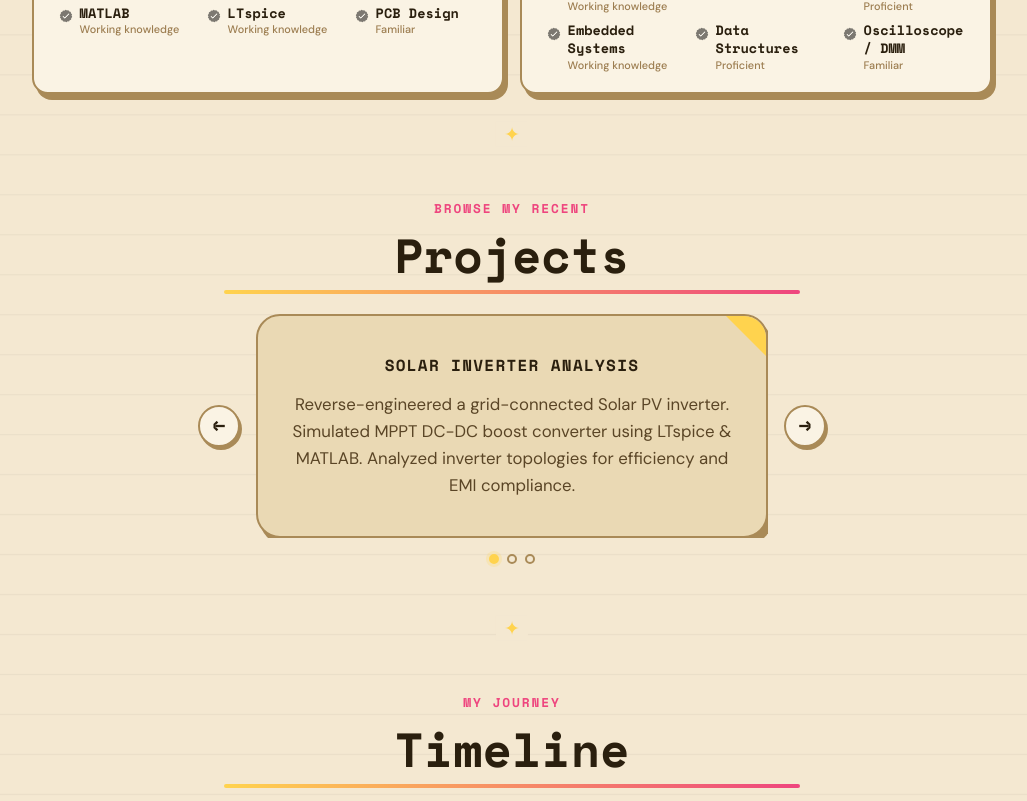
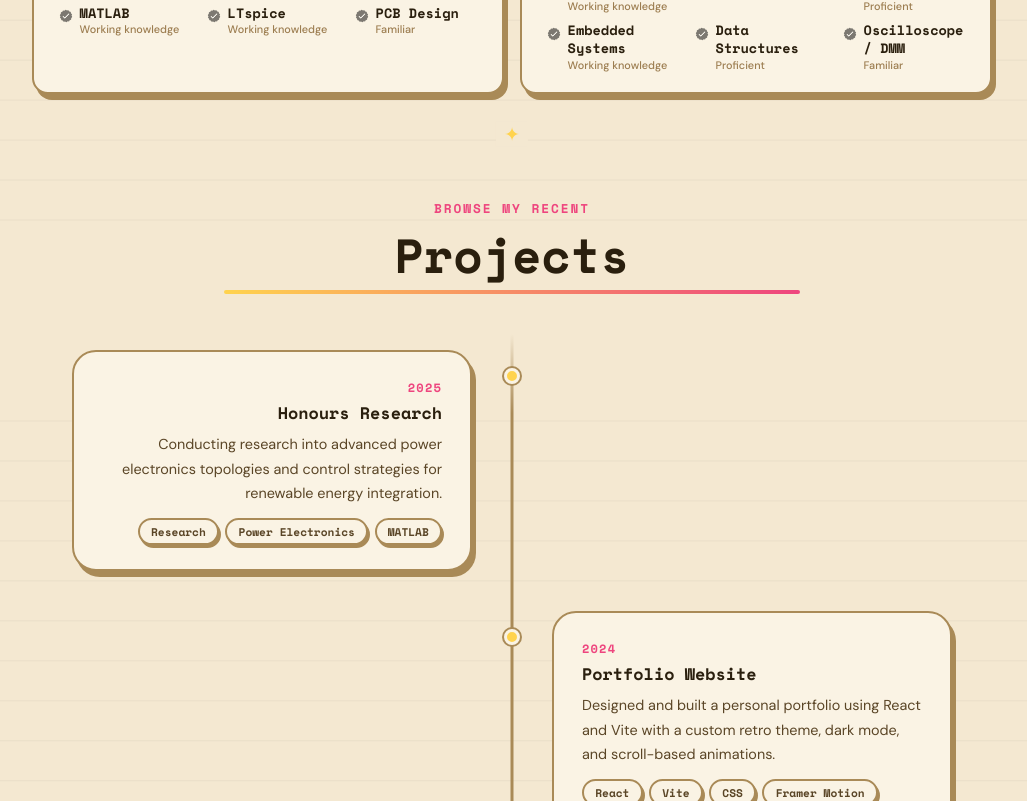
Before and after one commit to unholypot/about-me-react, a React (Vite) app: page / in a window 1280 px wide. Shown: the part 1699-2500 px from the top of the page, without its empty margins (128-1155 px from the left). Built offline with nearby package versions, Linux system fonts and the light colour scheme.

Commit message:
inshallah5

```diff
--- a/src/App.jsx
+++ b/src/App.jsx
@@ -3,7 +3,6 @@ import Navbar from "./components/Navbar.jsx";
 import Profile from "./components/Profile.jsx";
 import About from "./components/About.jsx";
 import Experience from "./components/Experience.jsx";
-import Projects from "./components/Projects.jsx";
 import Timeline from "./components/Project_timeline.jsx";
 import Contact from "./components/Contact.jsx";
 import Footer from "./components/Footer.jsx";
@@ -41,7 +40,6 @@ function App() {
       <Profile />
       <About />
       <Experience />
-      <Projects />
       <Timeline />
       <Contact />
       <Footer />
--- a/src/components/Navbar.jsx
+++ b/src/components/Navbar.jsx
@@ -8,7 +8,6 @@ function Navbar({toggleDarkMode, menuOpen, toggleMenu }) {
             <li><a href="#about">About</a></li>
             <li><a href="#experience">Skills &amp; Tools</a></li>
             <li><a href="#projects">Projects</a></li>
-            <li><a href="#timeline">Timeline</a></li>
             <li><a href="#contact">Contact</a></li>
           </ul>
           <button
@@ -62,7 +61,6 @@ function Navbar({toggleDarkMode, menuOpen, toggleMenu }) {
             <li><a href="#about" onClick={toggleMenu}>About</a></li>
             <li><a href="#experience" onClick={toggleMenu}>Skills &amp; Tools</a></li>
             <li><a href="#projects" onClick={toggleMenu}>Projects</a></li>
-            <li><a href="#timeline" onClick={toggleMenu}>Timeline</a></li>
             <li><a href="#contact" onClick={toggleMenu}>Contact</a></li>
           </div>
         </div>
--- a/src/components/Project_timeline.jsx
+++ b/src/components/Project_timeline.jsx
@@ -55,17 +55,17 @@ const timelineEntries = [
 function Timeline() {
   return (
     <motion.section
-      id="timeline"
+      id="projects"
       variants={staggerContainer(0.15)}
       initial="hidden"
       whileInView="visible"
       viewport={defaultViewport}
     >
       <motion.p className="section__text__p1" variants={fadeUp}>
-        My Journey
+        Browse My Recent
       </motion.p>
       <motion.h1 className="title" variants={fadeUp}>
-        Timeline
+        Projects
       </motion.h1>
 
       <motion.div className="timeline" variants={fadeUp}>
--- a/src/components/Projects.jsx
+++ /dev/null
@@ -1,142 +0,0 @@
-import { useState } from "react";
-import { motion, AnimatePresence } from "framer-motion";
-import { fadeUp, staggerContainer, defaultViewport } from "../utils/motion";
-
-const projects = [
-  {
-    title: "Solar Inverter Analysis",
-    description:
-      "Reverse-engineered a grid-connected Solar PV inverter. Simulated MPPT DC-DC boost converter using LTspice & MATLAB. Analyzed inverter topologies for efficiency and EMI compliance.",
-  },
-  {
-    title: "Elevator System Simulation",
-    description:
-      "Built a multi-component elevator simulator in C for Linux using POSIX shared memory, multithreading, and TCP/IP sockets. Implemented a floor scheduling algorithm with safety-critical MISRA C standards.",
-  },
-  {
-    title: "C# Mission Planner",
-    description:
-      "Developed a text-based mission planner in C# (.NET 6.0) with a menu-driven interface. Implemented pathfinding to determine the shortest and safest route through a grid-based map with obstacles.",
-  },
-];
-
-const prefersReducedMotion =
-  typeof window !== "undefined" &&
-  window.matchMedia("(prefers-reduced-motion: reduce)").matches;
-
-const cardVariants = {
-  enter: (direction) =>
-    prefersReducedMotion
-      ? { opacity: 0 }
-      : { x: direction > 0 ? 200 : -200, opacity: 0, scale: 0.95 },
-  center: prefersReducedMotion
-    ? { opacity: 1 }
-    : { x: 0, opacity: 1, scale: 1 },
-  exit: (direction) =>
-    prefersReducedMotion
-      ? { opacity: 0 }
-      : { x: direction > 0 ? -200 : 200, opacity: 0, scale: 0.95 },
-};
-
-const cardTransition = prefersReducedMotion
-  ? { duration: 0.01 }
-  : { duration: 0.35, ease: [0.25, 0.1, 0.25, 1] };
-
-const swipeThreshold = 50;
-
-function Projects() {
-  const [[activeIndex, direction], setActiveIndex] = useState([0, 0]);
-
-  const paginate = (newDirection) => {
-    setActiveIndex(([prev]) => {
-      let next = prev + newDirection;
-      if (next < 0) next = projects.length - 1;
-      if (next >= projects.length) next = 0;
-      return [next, newDirection];
-    });
-  };
-
-  const goTo = (index) => {
-    setActiveIndex(([prev]) => [index, index > prev ? 1 : -1]);
-  };
-
-  return (
-    <motion.section
-      id="projects"
-      variants={staggerContainer(0.12)}
-      initial="hidden"
-      whileInView="visible"
-      viewport={defaultViewport}
-    >
-      <motion.p className="section__text__p1" variants={fadeUp}>
-        Browse My Recent
-      </motion.p>
-      <motion.h1 className="title" variants={fadeUp}>
-        Projects
-      </motion.h1>
-
-      <motion.div className="project-carousel" variants={fadeUp}>
-        <button
-          className="carousel-arrow carousel-arrow--left"
-          onClick={() => paginate(-1)}
-          aria-label="Previous project"
-        >
-          &#8592;
-        </button>
-
-        <div className="carousel-viewport">
-          <AnimatePresence initial={false} custom={direction} mode="popLayout">
-            <motion.div
-              key={activeIndex}
-              className="details-container color-container carousel-card"
-              custom={direction}
-              variants={cardVariants}
-              initial="enter"
-              animate="center"
-              exit="exit"
-              transition={cardTransition}
-              drag={prefersReducedMotion ? false : "x"}
-              dragConstraints={{ left: 0, right: 0 }}
-              dragElastic={0.15}
-              onDragEnd={(_, info) => {
-                if (info.offset.x < -swipeThreshold) paginate(1);
-                else if (info.offset.x > swipeThreshold) paginate(-1);
-              }}
-            >
-              <div className="article-container"></div>
-              <h2 className="experience-sub-title project-title">
-                {projects[activeIndex].title}
-              </h2>
-              <p className="project-description">
-                {projects[activeIndex].description}
-              </p>
-            </motion.div>
-          </AnimatePresence>
-        </div>
-
-        <button
-          className="carousel-arrow carousel-arrow--right"
-          onClick={() => paginate(1)}
-          aria-label="Next project"
-        >
-          &#8594;
-        </button>
-      </motion.div>
-
-      <motion.div className="carousel-dots" variants={fadeUp}>
-        {projects.map((p, i) => (
-          <button
-            key={p.title}
-            className={
-              "carousel-dot" + (i === activeIndex ? " carousel-dot--active" : "")
-            }
-            onClick={() => goTo(i)}
-            aria-label={`Go to project ${i + 1}`}
-          />
-        ))}
-      </motion.div>
-    </motion.section>
-  );
-}
-
-export default Projects;
--- a/src/style.css
+++ b/src/style.css
@@ -835,74 +835,6 @@ html.dark .experience-sub-title {
   line-height: 1.3;
 }
 
-/* ── PROJECTS ────────────────────────────────────────────── */
-.color-container {
-  border-color: var(--clr-border);
-  background: var(--clr-surface-2);
-  position: relative;
-  overflow: hidden;
-}
-
-/* Retro corner accent */
-.color-container::before {
-  content: '';
-  position: absolute;
-  top: 0;
-  right: 0;
-  width: 0;
-  height: 0;
-  border-style: solid;
-  border-width: 0 2.5rem 2.5rem 0;
-  border-color: transparent var(--clr-primary) transparent transparent;
-  transition: border-color 220ms ease;
-}
-
-html.dark .color-container::before {
-  border-color: transparent var(--clr-secondary) transparent transparent;
-}
-
-.project-img {
-  border-radius: var(--radius-lg);
-  width: 90%;
-  height: 90%;
-}
-
-.project-title {
-  font-family: var(--font-display);
-  margin: 1rem;
-  color: var(--clr-text);
-  font-size: 1rem;
-}
-
-.project-description {
-  text-align: center;
-  font-size: 0.83rem;
-  color: var(--clr-text-2);
-  margin-bottom: 0.75rem;
-  padding: 0 0.5rem;
-  line-height: 1.6;
-}
-
-.project-btn {
-  font-family: var(--font-display);
-  color: var(--clr-text);
-  border-color: var(--clr-border);
-  font-size: 0.75rem;
-  padding: 0.5rem 1rem;
-  border-radius: var(--radius-pill);
-  border: 2px solid;
-  cursor: pointer;
-  transition: var(--transition);
-  background: transparent;
-}
-
-.project-btn:hover {
-  background: var(--clr-primary);
-  border-color: var(--clr-primary);
-  transform: translate(-1px, -2px);
-  box-shadow: var(--shadow-sm);
-}
-
 /* ── CONTACT ─────────────────────────────────────────────── */
 #contact {
   display: flex;
@@ -1093,7 +1025,7 @@ html.dark section + section::before {
 }
 
 /* ── TIMELINE ───────────────────────────────────────────── */
-#timeline {
+#projects {
   padding-top: 4rem;
   padding-bottom: 4rem;
 }
@@ -1287,7 +1219,7 @@ html.dark .timeline-year {
 @media screen and (max-width: 1400px) {
   #profile { height: 83vh; margin-bottom: 2rem; }
   .about-containers { flex-wrap: wrap; }
-  #contact, #projects { height: fit-content; }
+  #contact { height: fit-content; }
 }
 
 @media screen and (max-width: 1200px) {
@@ -1387,122 +1319,9 @@ html.dark .timeline-year {
   }
 }
 
-/* ── PROJECT CAROUSEL ───────────────────────────────────── */
-.project-carousel {
-  display: flex;
-  align-items: center;
-  justify-content: center;
-  gap: 1rem;
-  margin-top: 1.25rem;
-  position: relative;
-}
-
-.carousel-viewport {
-  width: 100%;
-  max-width: 32rem;
-  min-height: 14rem;
-  position: relative;
-  overflow: hidden;
-  display: flex;
-  align-items: stretch;
-}
-
-.carousel-card {
-  width: 100%;
-  flex-shrink: 0;
-  cursor: grab;
-  user-select: none;
-  touch-action: pan-y;
-}
-
-.carousel-card:active {
-  cursor: grabbing;
-}
-
-.carousel-arrow {
-  font-family: var(--font-display);
-  font-size: 1.25rem;
-  font-weight: 700;
-  width: 2.6rem;
-  height: 2.6rem;
-  border-radius: var(--radius-pill);
-  border: 2px solid var(--clr-border);
-  background: var(--clr-surface);
-  color: var(--clr-text);
-  box-shadow: var(--shadow-sm);
-  cursor: pointer;
-  display: flex;
-  align-items: center;
-  justify-content: center;
-  transition: var(--transition);
-  flex-shrink: 0;
-}
-
-.carousel-arrow:hover {
-  background: var(--clr-primary);
-  border-color: var(--clr-primary);
-  transform: translateY(-2px);
-  box-shadow: var(--shadow-md);
-}
-
-html.dark .carousel-arrow:hover {
-  background: var(--clr-secondary);
-  border-color: var(--clr-secondary);
-  color: #fff;
-}
-
-.carousel-dots {
-  display: flex;
-  justify-content: center;
-  gap: 0.5rem;
-  margin-top: 1rem;
-}
-
-.carousel-dot {
-  width: 10px;
-  height: 10px;
-  border-radius: 50%;
-  border: 2px solid var(--clr-border);
-  background: transparent;
-  cursor: pointer;
-  padding: 0;
-  transition: var(--transition);
-}
-
-.carousel-dot--active {
-  background: var(--clr-primary);
-  border-color: var(--clr-primary);
-  box-shadow: 0 0 0 3px rgba(255, 211, 78, 0.2);
-}
-
-html.dark .carousel-dot--active {
-  background: var(--clr-secondary);
-  border-color: var(--clr-secondary);
-  box-shadow: 0 0 0 3px rgba(238, 69, 126, 0.25);
-}
-
-/* Carousel responsive */
-@media screen and (max-width: 600px) {
-  .carousel-viewport {
-    max-width: 100%;
-    min-height: 16rem;
-  }
-
-  .carousel-arrow {
-    width: 2.2rem;
-    height: 2.2rem;
-    font-size: 1rem;
-  }
-
-  .project-carousel {
-    gap: 0.5rem;
-  }
-}
-
 /* ── DESKTOP TYPOGRAPHY REFINEMENT ───────────────────────── */
 @media (min-width: 1024px) {
   .text-container p,
-  .project-description,
   .contact-info-container p { font-size: 1.05rem; }
 
   .btn { font-size: 0.95rem; padding: 0.95rem 1.8rem; }
```
